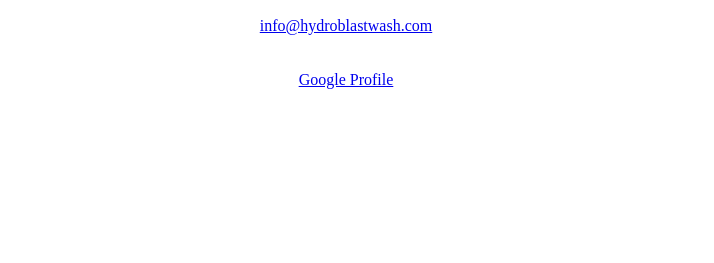
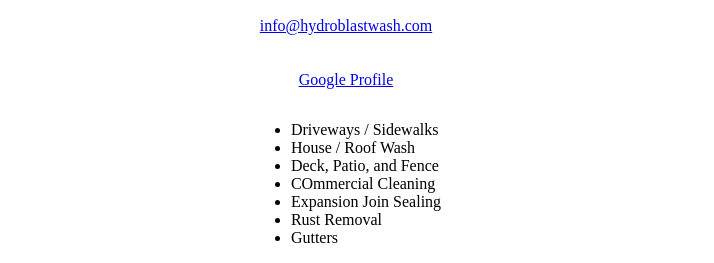
Before and after one commit to crjones/hydroblast, a plain HTML site: page index.html in a window 1280 px wide. Shown: the part 1077-1340 px from the top of the page, without its empty margins (294-1008 px from the left). Before the commit the page ends 1182 px from the top, so only its background shows below. Drawn offline with Linux system fonts and the light colour scheme.

Commit message:
Update index.html

```diff
--- a/index.html
+++ b/index.html
@@ -34,6 +34,17 @@
             <p><a href="mailto:info@hydroblastwash.com">info@hydroblastwash.com</a></p>
             <p><a href="https://g.co/kgs/omZaSxJ">Google Profile</a></p>
         </div>
+        <div id="service-list">
+            <ul>
+                <li>Driveways / Sidewalks</li>
+                <li>House / Roof Wash</li>
+                <li>Deck, Patio, and Fence</li>
+                <li>COmmercial Cleaning</li>
+                <li>Expansion Join Sealing</li>
+                <li>Rust Removal</li>
+                <li>Gutters</li>
+            </ul>
+        </div>
         <div class="nj-badge" data-show-reviews="1"></div>
 <script type="text/javascript" src="https://cdn.nicejob.co/js/sdk.min.js?id=4906580461092864" defer></script>
     </body>
```
